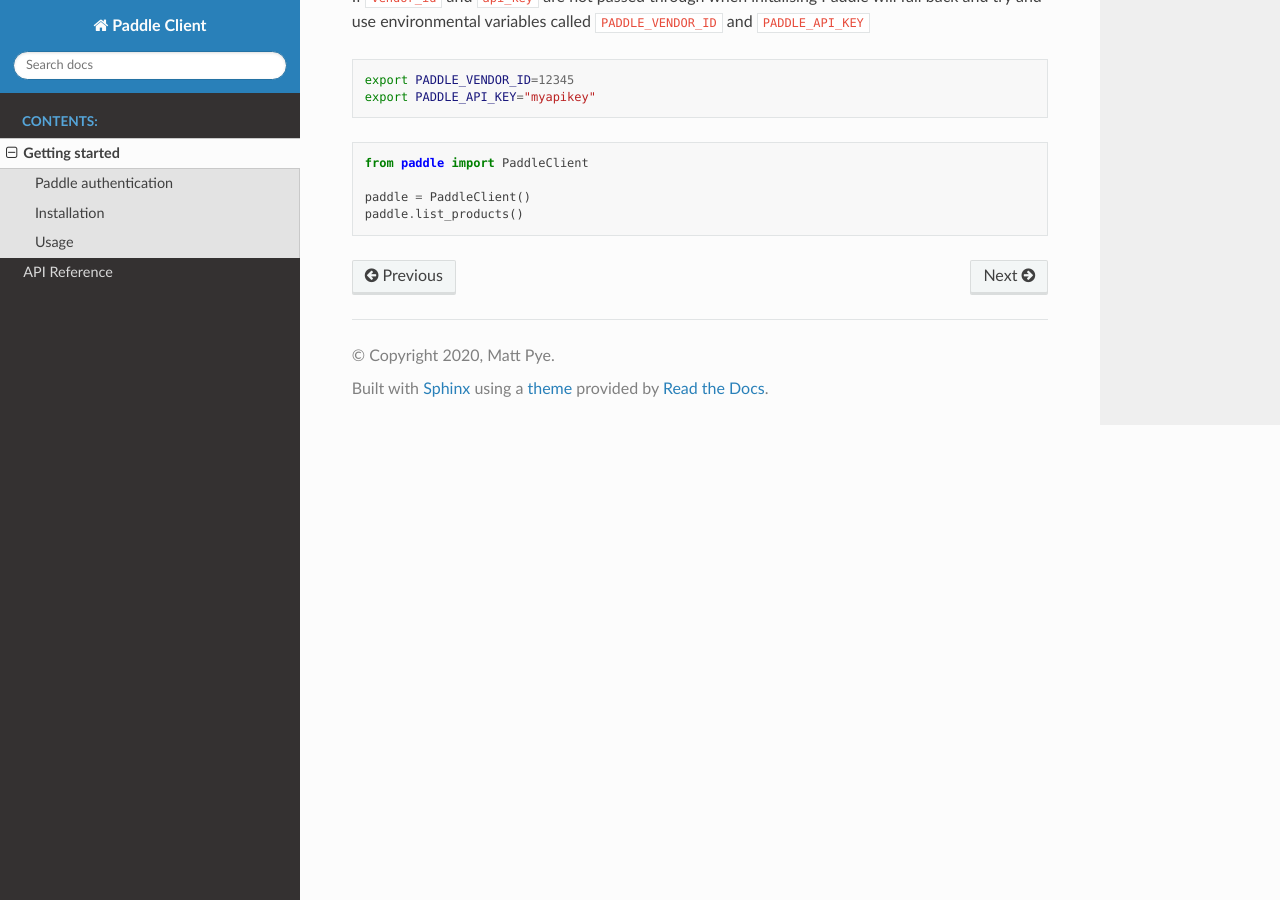
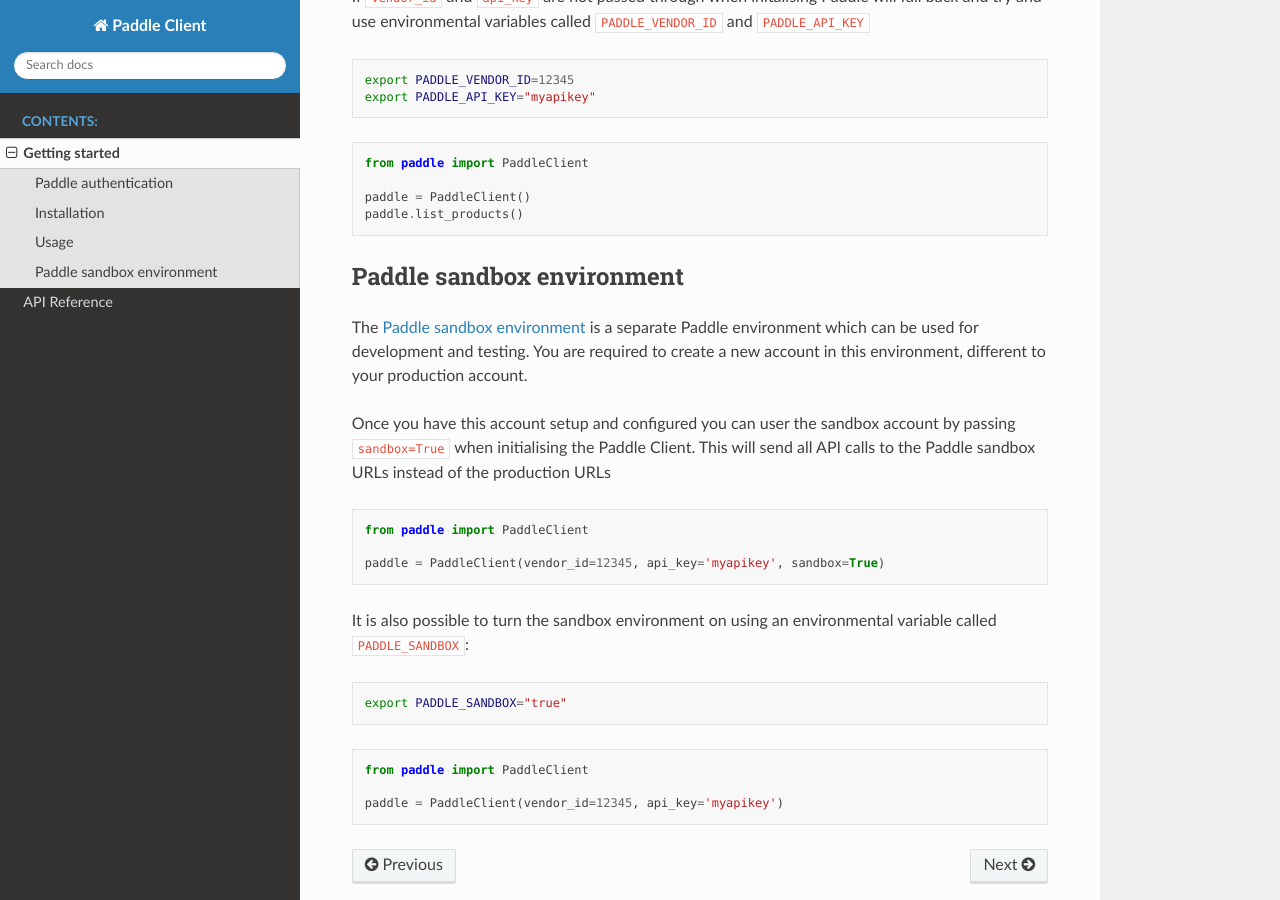
Before and after one commit to paddle-python/paddle-client, a Sphinx documentation site: the page built from docs/getting_started.rst, in a window 1280 px wide and 900 px high, scrolled down 745 px. Built offline with Sphinx 7.4.7 and the Read the Docs theme 2.0.0, drawn with Linux system fonts in a browser that asks for light colours.

Commit message:
Add sandbox info to README and docs

```diff
--- a/docs/getting_started.rst
+++ b/docs/getting_started.rst
@@ -48,3 +48,32 @@
 
     paddle = PaddleClient()
     paddle.list_products()
+
+
+Paddle sandbox environment
+--------------------------
+
+The `Paddle sandbox environment <https://developer.paddle.com/getting-started/sandbox>`_ is a separate Paddle environment which can be used for development and testing. You are required to create a new account in this environment, different to your production account.
+
+Once you have this account setup and configured you can user the sandbox account by passing ``sandbox=True`` when initialising the Paddle Client. This will send all API calls to the Paddle sandbox URLs instead of the production URLs
+
+
+.. code-block:: python
+
+    from paddle import PaddleClient
+
+    paddle = PaddleClient(vendor_id=12345, api_key='myapikey', sandbox=True)
+
+
+It is also possible to turn the sandbox environment on using an environmental variable called ``PADDLE_SANDBOX``:
+
+.. code-block:: bash
+
+    export PADDLE_SANDBOX="true"
+
+
+.. code-block:: python
+
+    from paddle import PaddleClient
+
+    paddle = PaddleClient(vendor_id=12345, api_key='myapikey')
```
Also changed, not shown: README.md (+24 -0 lines).
